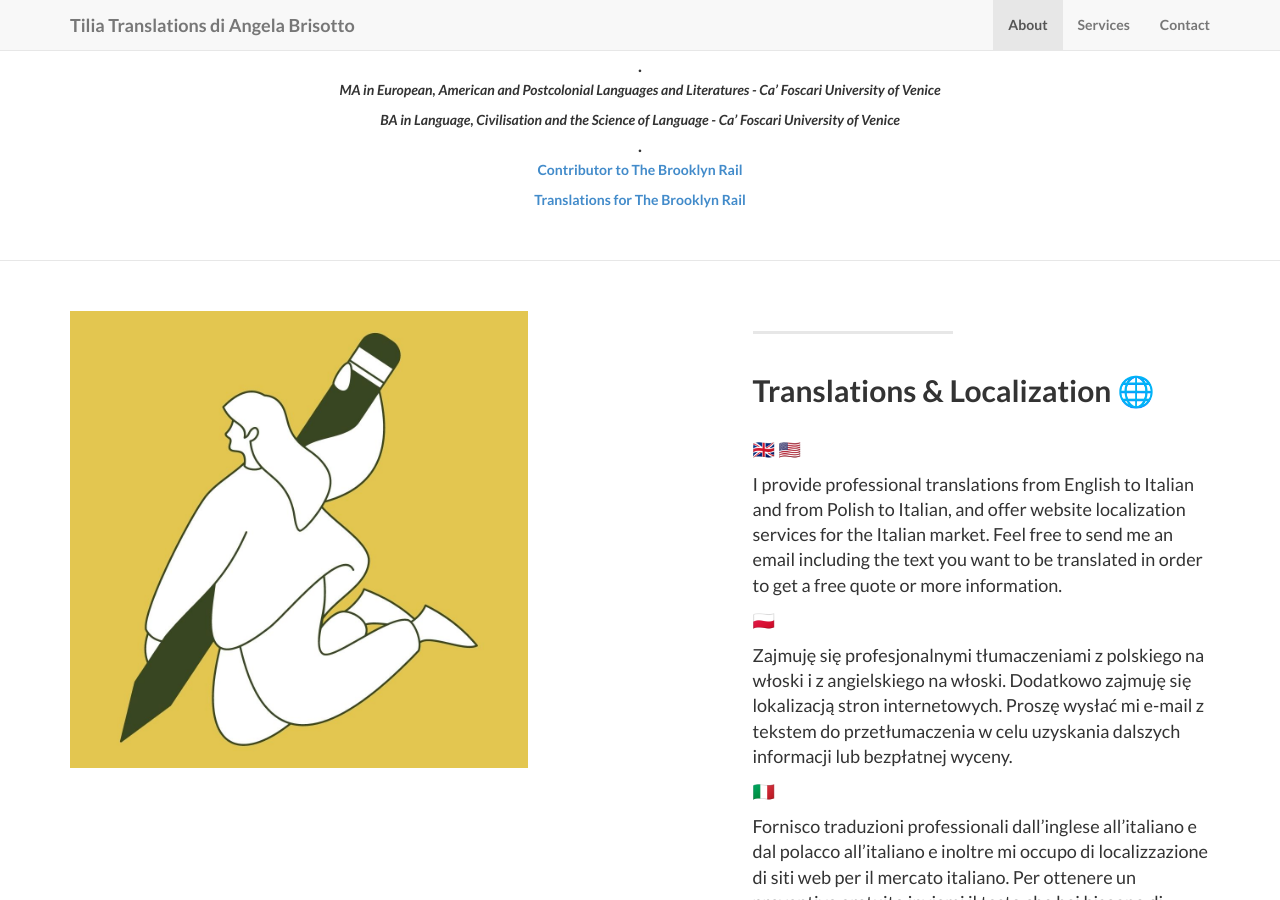
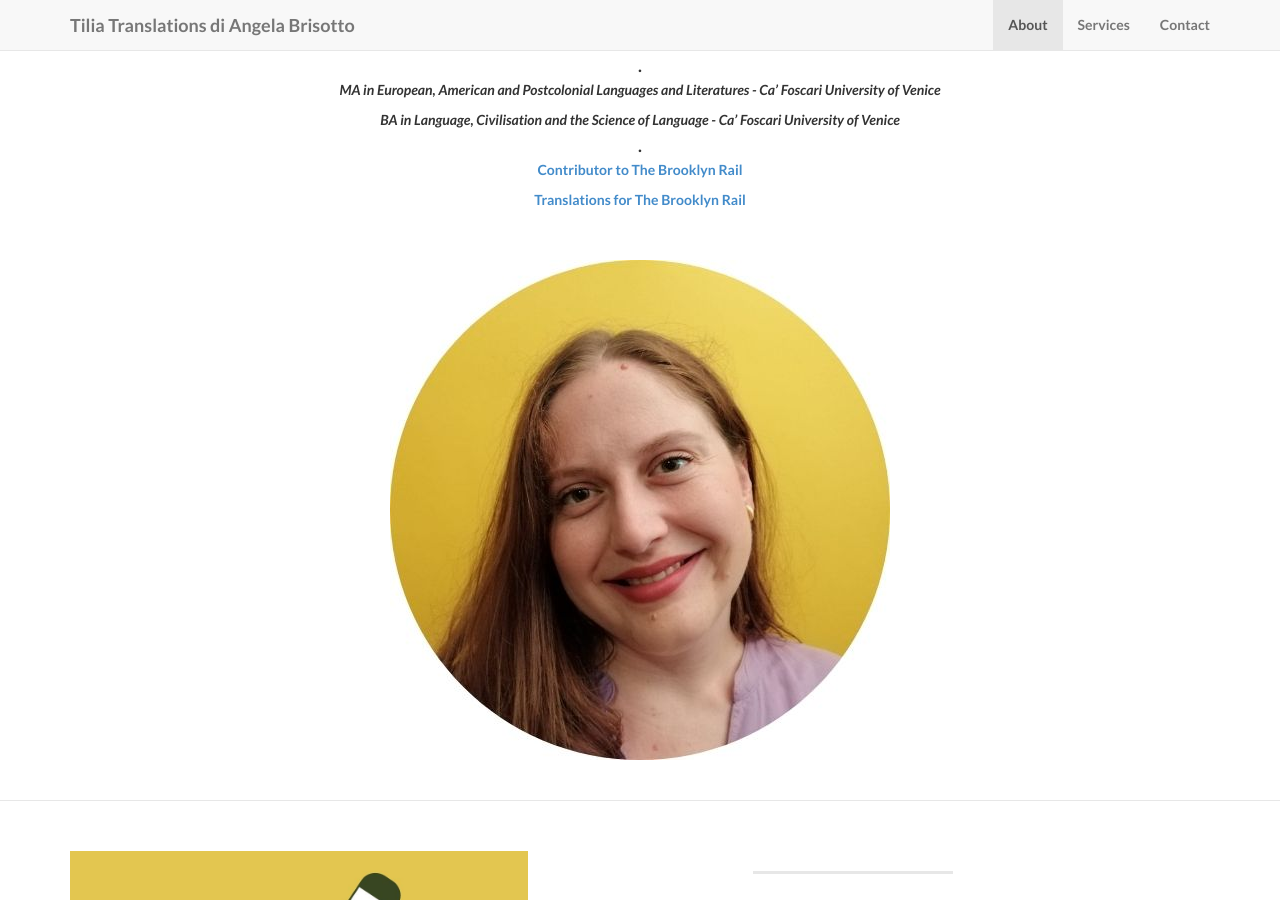
Before and after one commit to angelatiliatranslations/tiliatranslations.github.io, a Jekyll site: the page built from index.html, in a window 1280 px wide and 900 px high, scrolled down 1197 px. Built offline with Jekyll 4.4.1, drawn with Linux system fonts in a browser that asks for light colours.

Commit message:
Update about.html

```diff
--- a/_includes/about.html
+++ b/_includes/about.html
@@ -45,6 +45,12 @@
                 <br>
 
                 <br/>
+                <div align='center'>
+                    <img src="./img/about me.JPG" alt="logo header">
+                </div>
+                <br>
+
+                <br/>
 
               </div>
         </div>
```
